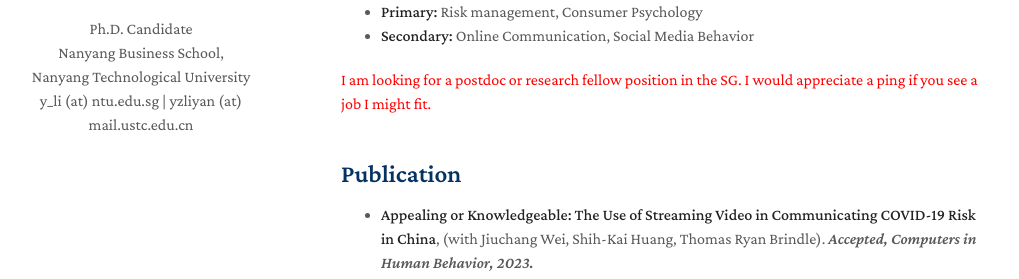
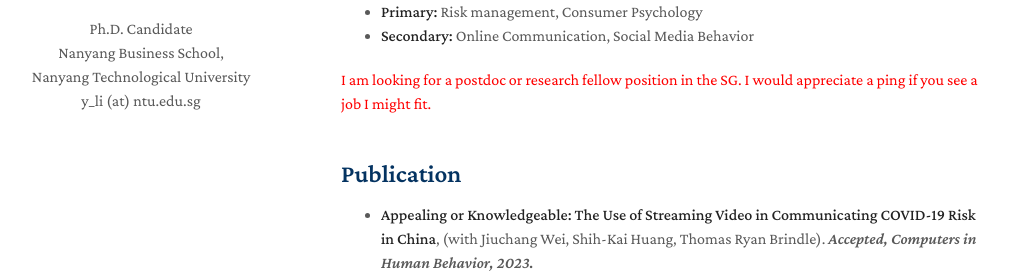
Before and after one commit to Yanli-susan/yanli-susan.github.io, a Jekyll site: the page built from index.md, in a window 1280 px wide. Shown: the part 291-570 px from the top of the page, without its empty margins (129-1148 px from the left). Built offline with Jekyll 4.4.1, drawn with Linux system fonts in a browser that asks for light colours; nearby versions of some CDN libraries; a style sheet for code colours, icons or effects is not loaded; our own code applies the rules of GitHub Pages for plain Markdown files.

Commit message:
Update _config.yml

```diff
--- a/_config.yml
+++ b/_config.yml
@@ -2,7 +2,7 @@
 title: Yan Li (Susan)
 position: Ph.D. Candidate
 affiliation: Nanyang Business School, Nanyang Technological University
-email: y_li (at) ntu.edu.sg | yzliyan (at) mail.ustc.edu.cn
+email: y_li (at) ntu.edu.sg
 
 # Search Engine Optimization (SEO)
 # The following information is used to improve the website traffic from search engines, e.g., Google.
```
